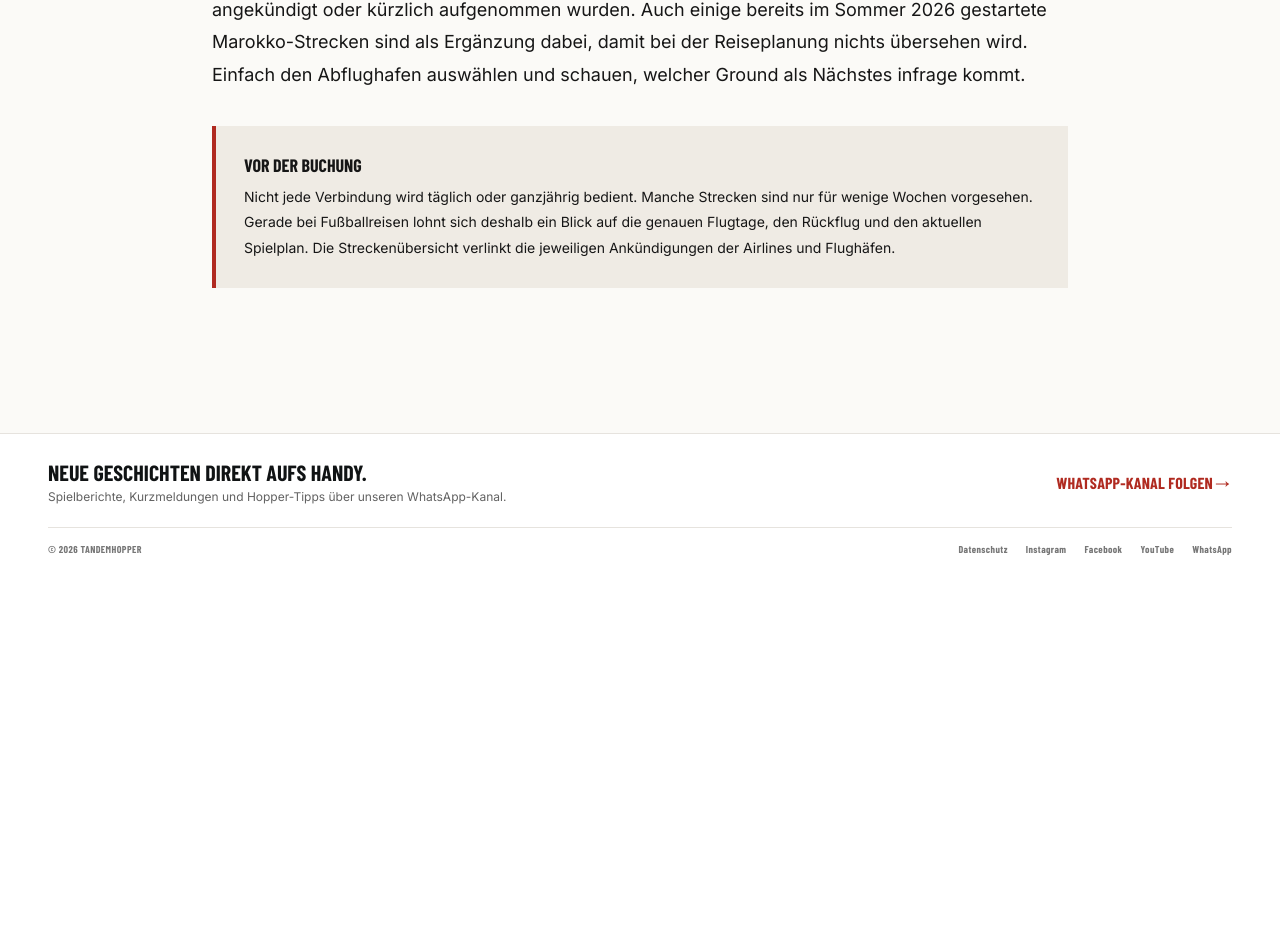
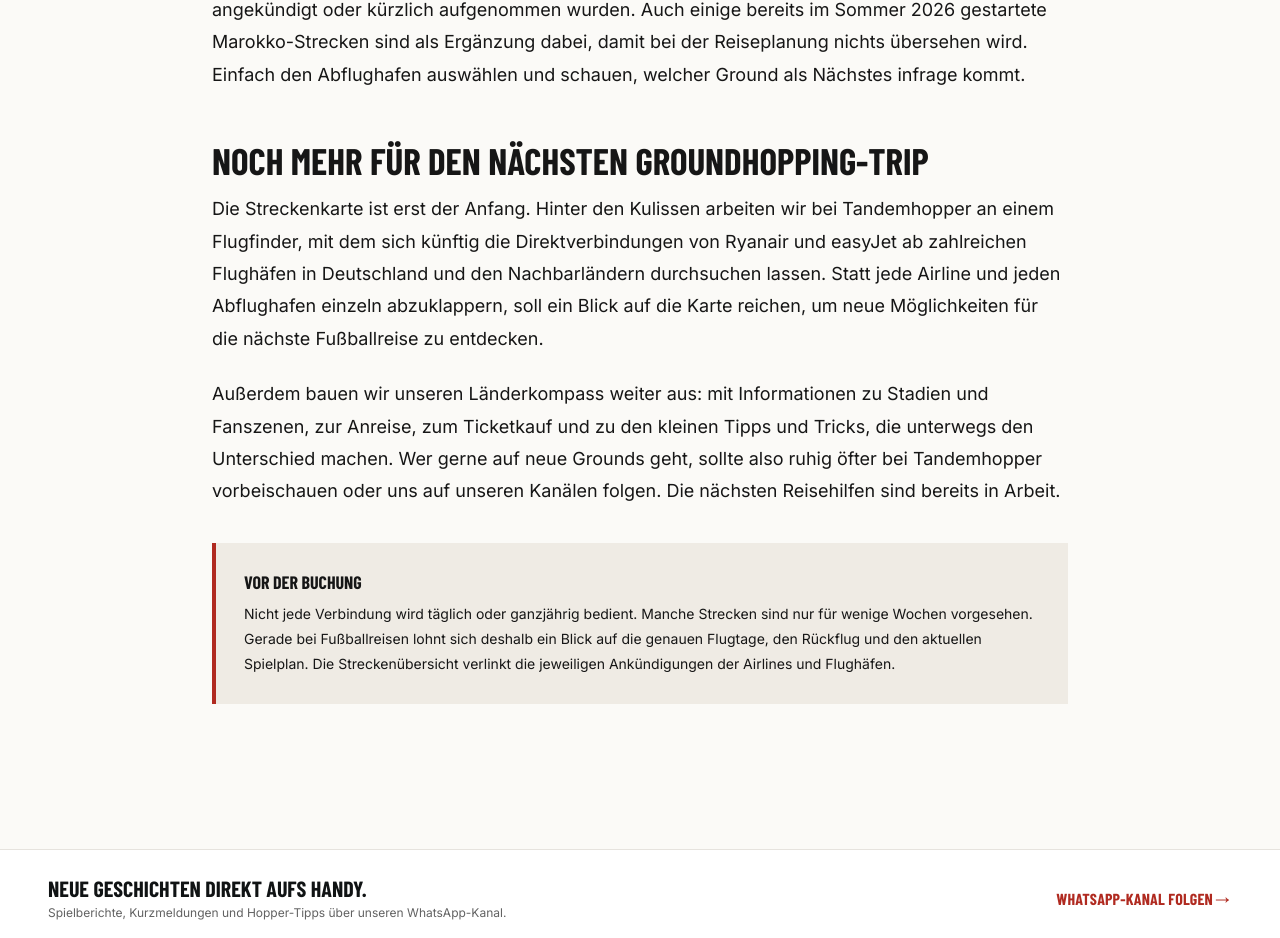
Before and after one commit to tandemhopper/tandemhopper, a Next.js app: page /flugrouten in a window 1280 px wide. Shown: the part 4016-4954 px from the top of the page. Before the commit the page ends 4590 px from the top, so only its background shows below. Built offline with nearby package versions, Linux system fonts and the light colour scheme; no server answers; a web font is replaced by a local one.

Commit message:
Add reader-facing Flugfinder and Länderkompass teaser to flight routes article

```diff
--- a/app/flugrouten/page.js
+++ b/app/flugrouten/page.js
@@ -133,6 +133,7 @@ export default function FlightRoutes(){
  <h3>ITALIEN: NEUE WEGE IN DEN SÜDEN</h3><p>In Italien wird es für Fußballreisende besonders interessant. Von Friedrichshafen aus soll Ryanair künftig Bari ansteuern, Klagenfurt bekommt Brindisi und Kassel Lamezia Terme. Das sind keine beliebigen Ferienorte: In Apulien und Kalabrien warten neben größeren Klubs auch alte Stadien, lebendige Regionalligen und Vereine, für die Fußball weit mehr als ein Wochenendprogramm ist.</p>
  <p>Memmingen–Rimini ist ebenfalls einen Blick wert. Entlang der Adriaküste lässt sich der Flug mit Besuchen bei mehreren Vereinen verbinden. Wer sich nicht auf die Serie A beschränkt, entdeckt im italienischen Unterhaus regelmäßig die interessanteren Geschichten.</p>
  <h3>DIE NEUEN ROUTEN AUF EINEN BLICK</h3><p>Ob aus Berlin, Nürnberg, Memmingen, Friedrichshafen, Kassel, Klagenfurt oder der Schweiz: Die interaktive Karte oben zeigt die Verbindungen, die für den Winter 2026/27 und Sommer 2027 angekündigt oder kürzlich aufgenommen wurden. Auch einige bereits im Sommer 2026 gestartete Marokko-Strecken sind als Ergänzung dabei, damit bei der Reiseplanung nichts übersehen wird. Einfach den Abflughafen auswählen und schauen, welcher Ground als Nächstes infrage kommt.</p>
+ <h3>NOCH MEHR FÜR DEN NÄCHSTEN GROUNDHOPPING-TRIP</h3><p>Die Streckenkarte ist erst der Anfang. Hinter den Kulissen arbeiten wir bei Tandemhopper an einem Flugfinder, mit dem sich künftig die Direktverbindungen von Ryanair und easyJet ab zahlreichen Flughäfen in Deutschland und den Nachbarländern durchsuchen lassen. Statt jede Airline und jeden Abflughafen einzeln abzuklappern, soll ein Blick auf die Karte reichen, um neue Möglichkeiten für die nächste Fußballreise zu entdecken.</p><p>Außerdem bauen wir unseren Länderkompass weiter aus: mit Informationen zu Stadien und Fanszenen, zur Anreise, zum Ticketkauf und zu den kleinen Tipps und Tricks, die unterwegs den Unterschied machen. Wer gerne auf neue Grounds geht, sollte also ruhig öfter bei Tandemhopper vorbeischauen oder uns auf unseren Kanälen folgen. Die nächsten Reisehilfen sind bereits in Arbeit.</p>
  <div className="fr-note"><b>VOR DER BUCHUNG</b><p>Nicht jede Verbindung wird täglich oder ganzjährig bedient. Manche Strecken sind nur für wenige Wochen vorgesehen. Gerade bei Fußballreisen lohnt sich deshalb ein Blick auf die genauen Flugtage, den Rückflug und den aktuellen Spielplan. Die Streckenübersicht verlinkt die jeweiligen Ankündigungen der Airlines und Flughäfen.</p></div>
  </article></main><Footer/>
  <style>{String.raw`
```
